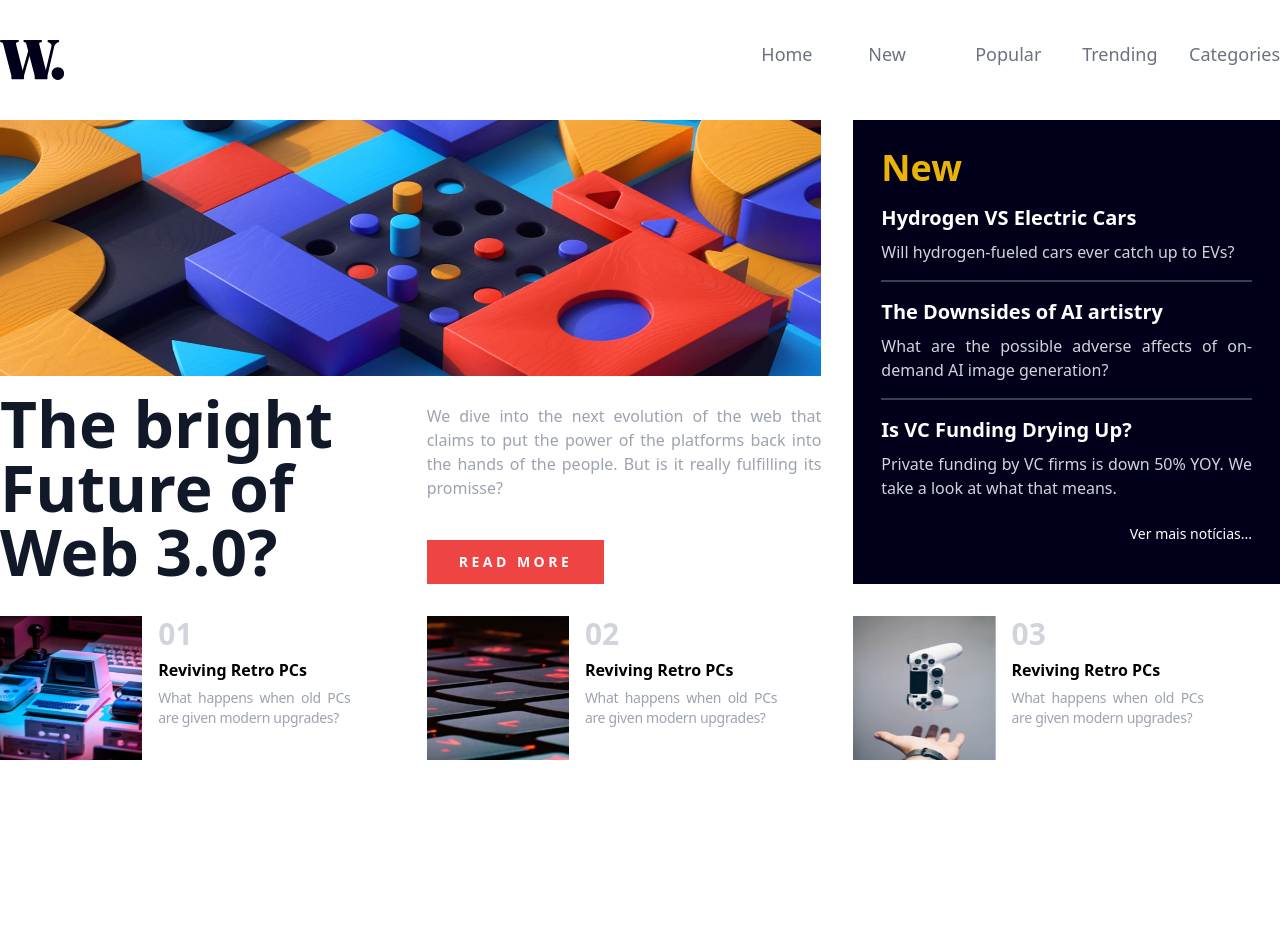
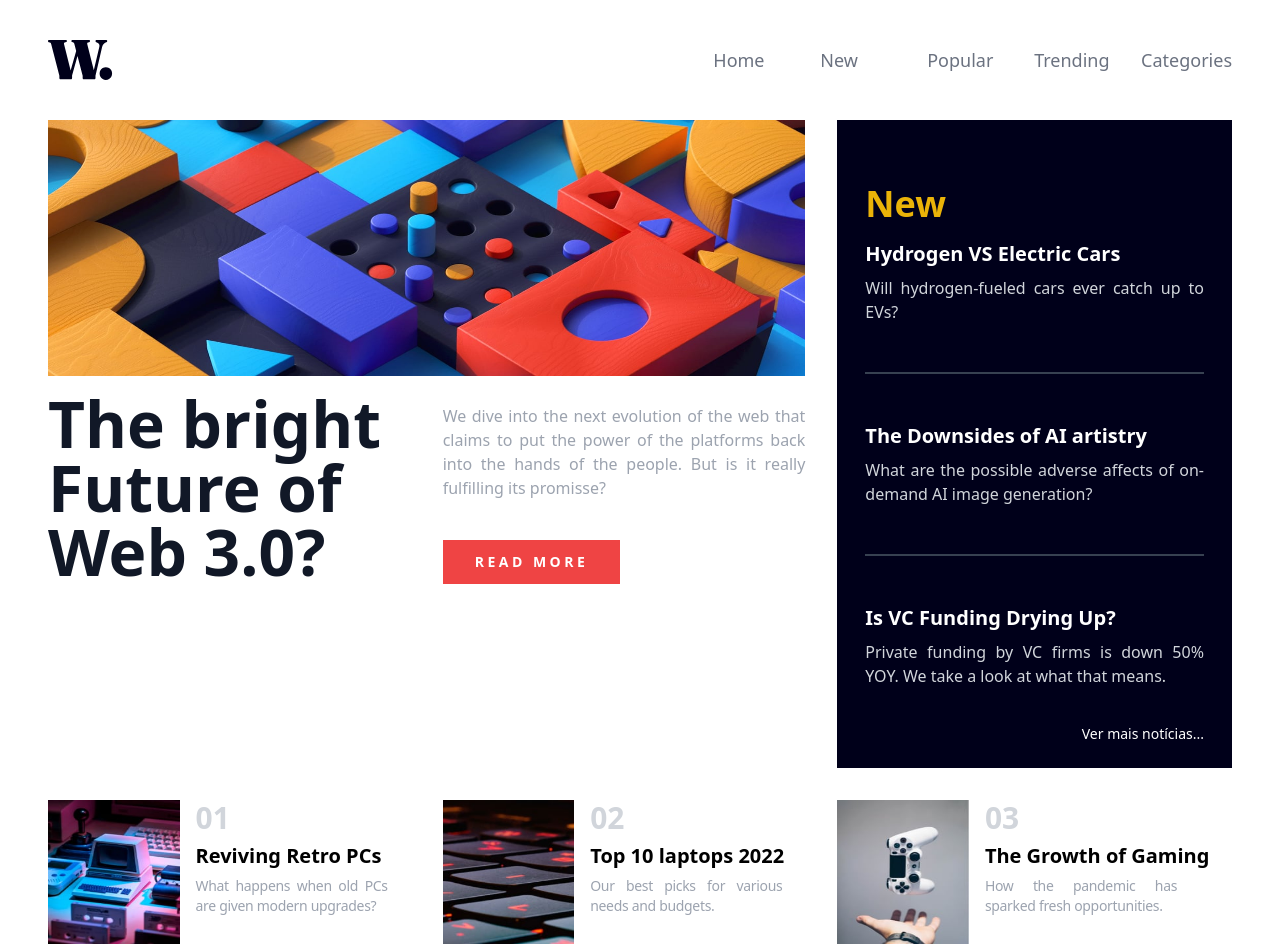
Before and after one commit to JknSantos/news-homepage-main, a plain HTML site: page index.html in a window 1280 px wide. Before the commit the page ends 800 px from the top, so only its background shows below. Drawn offline with nearby package versions, Linux system fonts and the light colour scheme.

Commit message:
Responsivo aplicado

```diff
--- a/index.html
+++ b/index.html
@@ -16,37 +16,41 @@
   </style>
 </head>
 <body>
-  <header>
-    <div class="max-w-screen-xl m-auto py-10 grid grid-cols-2"><!-- Navbar desktop -->
-        <div class="logo">
-          <img src="assets/images/logo.svg" alt="logo">
+  <header class="px-4">
+    <div class="max-w-screen-sm md:max-w-screen-md lg:max-w-screen-lg xl:max-w-screen-xl m-auto py-10 grid grid-cols-2 md:grid-cols-12 md:px-8"><!-- Navbar desktop -->
+        <div class="logo md:col-span-2">
+          <img src="assets/images/logo.svg" alt="logo" class="cursor-pointer">
         </div>
-        <div class=" grid justify-items-end"><!-- Navlist -->
-          <ul class="inline-grid grid-cols-5 gap-4">
-            <li class="text-lg text-gray-500"><a href="#">Home</a></li>
-            <li class="text-lg text-gray-500"><a href="#">New</a></li>
-            <li class="text-lg text-gray-500"><a href="#">Popular</a></li>
-            <li class="text-lg text-gray-500"><a href="#">Trending</a></li>
-            <li class="text-lg text-gray-500"><a href="#">Categories</a></li>
+        <div class=" grid justify-items-end md:col-span-8 md:col-end-13"><!-- Navlist -->
+          <div><!-- menu-hamburger -->
+            <img src="assets/images/icon-menu.svg" alt="menu-hamburger" class="block lg:hidden">
+          </div>
+
+          <ul class="hidden lg:inline-grid grid-cols-5 gap-4">
+            <li class="text-lg text-gray-500 hover:text-slate-400"><a href="#">Home</a></li>
+            <li class="text-lg text-gray-500 hover:text-slate-400"><a href="#">New</a></li>
+            <li class="text-lg text-gray-500 hover:text-slate-400"><a href="#">Popular</a></li>
+            <li class="text-lg text-gray-500 hover:text-slate-400"><a href="#">Trending</a></li>
+            <li class="text-lg text-gray-500 hover:text-slate-400"><a href="#">Categories</a></li>
           </ul>
         </div>
     </div>
   </header>
-  <main><!-- Conteúdo Principal -->
-    <div class="xl:max-w-screen-xl m-auto grid grid-cols-12"><!-- destaques -->
-      <section class="sm:col-span-12 lg:col-span-8 sm:relative mr-8"><!-- conteudo destaque-->
+  <main class="px-4"><!-- Conteúdo Principal -->
+    <div class="sm:max-w-screen-sm md:max-w-screen-md lg:max-w-screen-lg xl:max-w-screen-xl m-auto grid grid-cols-12 md:px-8"><!-- destaques -->
+      <section class="col-span-12 xl:col-span-8 sm:relative xl:mr-8"><!-- conteudo destaque-->
         <div class="h-64 object-cover"><!-- imagem destaque -->
           <img src="assets/images/image-web-3-desktop.jpg" alt="Image web desktop" class="w-full h-full">
         </div>
-        <div class="grid sm:grid-cols-1 lg:grid-cols-2 "><!-- conteúdos destaque-->
+        <div class="grid grid-cols-1 xl:grid-cols-2 "><!-- conteúdos destaque-->
           <div class="mt-4"><!-- Titulo -->
             <h1 class="sm:text-5xl xl:text-[4rem] xl:text-left text-gray-900 font-bold sm:text-center">
               The bright Future of Web 3.0?
             </h1>
           </div>
-          <div class="mt-4 pl-4 relative"><!-- parágrafo -->
+          <div class="mt-4 xl:pl-4 relative"><!-- parágrafo -->
             <p class="text-gray-400 text-justify sm:text-lg lg:text-base xl:pt-3">We dive into the next evolution of the web that claims to put the power of the platforms back into the hands of the people. But is it really fulfilling its promisse?</p>
-            <div class="sm:text-center lg:text-start xl:absolute xl:bottom-0"><!-- Button action -->
+            <div class="text-center xl:text-start xl:absolute xl:bottom-0"><!-- Button action -->
               <button class="sm:mt-6 px-8 py-3 bg-red-500 text-white text-sm font-bold uppercase tracking-[.25em] hover:bg-red-600">
                 Read More
               </button>
@@ -54,8 +58,8 @@
           </div>
         </div>
       </section>
-      <section style="background-color: #00001a;" class="col-span-4 col-start-9"><!-- Notícias recentes -->
-        <div class="p-7 relative"><!-- outros destaques -->
+      <section style="background-color: #00001a;" class="col-span-12 mt-8 xl:mt-0 xl:col-span-4 xl:col-start-9"><!-- Notícias recentes -->
+        <div class="p-7 relative md:py-16"><!-- outros destaques -->
           <h2 class="text-yellow-500 text-4xl font-bold">New</h2>
           <div class="my-4 cursor-pointer" ><!-- noticia 1 -->
             <div class="my-2"><!-- titulo noticia 1 -->
@@ -65,7 +69,7 @@
               <p class="text-gray-300 text-justify">Will hydrogen-fueled cars ever catch up to EVs?</p>
             </div>
           </div>
-          <div class="w-100 h-0.5 bg-gray-700"></div>
+          <div class="w-100 h-0.5 bg-gray-700 md:my-12"></div>
           <div class="my-4 cursor-pointer" ><!-- noticia 2 -->
             <div class="my-2"><!-- titulo noticia 2 -->
               <h3 class="text-white font-bold text-xl">The Downsides of AI artistry</h3>
@@ -74,7 +78,7 @@
               <p class="text-gray-300 text-justify">What are the possible adverse affects of on-demand AI image generation?</p>
             </div>
           </div>
-          <div class="w-100 h-0.5 bg-gray-700"></div>
+          <div class="w-100 h-0.5 bg-gray-700 md:my-12"></div>
           <div class="my-4 cursor-pointer" ><!-- noticia 3 -->
             <div class="my-2"><!-- titulo noticia 3 -->
               <h3 class="text-white font-bold text-xl">Is VC Funding Drying Up?</h3>
@@ -83,24 +87,24 @@
               <p class="text-gray-300 text-justify">Private funding by VC firms is down 50% YOY. We take a look at what that means.</p>
             </div>
           </div>
-          <div class="absolute right-7 bottom-0"><!-- Mais noticias -->
+          <div class="absolute right-7 bottom-0 md:bottom-6"><!-- Mais noticias -->
             <p class="text-white text-sm cursor-pointer hover:text-yellow-500"> Ver mais notícias...</p>
           </div>
         </div>
       </section>
     </div>
-    <div class="max-w-screen-xl m-auto mt-8 grid grid-cols-12"><!-- noticias de tecnologias -->
-      <section class="max-lg:col-span-6 xl:col-span-4">
-          <div class="grid grid-cols-6"><!-- noticia tec. 1 -->
-              <div class="col-span-2 max-h-36">
-                <img src="assets/images/image-retro-pcs.jpg" alt="retro" class="w-full h-full max-lg:max-w-[150px]">
+    <div class="sm:max-w-screen-sm md:max-w-screen-md lg:max-w-screen-lg xl:max-w-screen-xl m-auto mt-8 grid grid-cols-12 md:px-8"><!-- noticias de tecnologias -->
+      <section class="col-span-12 md:col-span-6 xl:col-span-4">
+          <div class="grid grid-cols-6 "><!-- noticia tec. 1 -->
+              <div class="col-span-2 md:col-span-2 lg:max-h-60 xl:col-span-2 xl:max-h-36">
+                <img src="assets/images/image-retro-pcs.jpg" alt="retro" class="w-full h-full max-w-[150px]">
               </div>
-              <div class="col-span-4 pl-4"><!-- conteudo tec. 1 -->
-                <div class="max-lg:text-4xl xl:text-3xl font-bold text-gray-300"><!-- indice -->
+              <div class="col-span-4 px-4"><!-- conteudo tec. 1 -->
+                <div class="text-3xl font-bold text-gray-300"><!-- indice -->
                   <span>01</span><!-- Indice -->
                 </div>
                 <div><!-- Titulo tec. 01 -->
-                  <h2 class="font-bold py-1.5 max-lg:text-xl">Reviving Retro PCs</h2>
+                  <h2 class="font-bold py-1.5 text-xl">Reviving Retro PCs</h2>
                 </div>
                 <div><!-- Texto tec. 01 -->
                   <p class="max-lg:text-lg xl:text-sm text-justify text-gray-400 max-w-[24ch] -tracking-[.02rem]">What happens when old PCs are given modern upgrades?</p>
@@ -108,38 +112,38 @@
               </div>
           </div>
       </section>
-      <section class="max-lg:col-span-6 xl:col-span-4">
-        <div class="grid grid-cols-6"><!-- noticia tec. 2 -->
-            <div class="col-span-2 max-h-36">
-              <img src="assets/images/image-top-laptops.jpg" alt="laptops" class="w-full h-full max-lg:max-w-[150px]">
+      <section class="col-span-12 my-8 md:col-span-6 md:my-0 xl:col-span-4 xl:my-0">
+        <div class="grid grid-cols-6 "><!-- noticia tec. 2 -->
+            <div class="col-span-2 md:col-span-2 lg:max-h-60 xl:col-span-2 xl:max-h-36">
+              <img src="assets/images/image-top-laptops.jpg" alt="laptops" class="w-full h-full max-w-[150px]">
             </div>
-            <div class="col-span-4 pl-4"><!-- conteudo tec. 2 -->
-              <div class="max-lg:text-4xl xl:text-3xl font-bold text-gray-300"><!-- indice -->
+            <div class="col-span-4 px-4"><!-- conteudo tec. 2 -->
+              <div class="text-3xl font-bold text-gray-300"><!-- indice -->
                 <span>02</span><!-- Indice -->
               </div>
               <div><!-- Titulo tec. 02 -->
-                <h2 class="font-bold py-1.5 max-lg:text-xl">Reviving Retro PCs</h2>
+                <h2 class="font-bold py-1.5 text-xl">Top 10 laptops 2022</h2>
               </div>
               <div><!-- Texto tec. 02 -->
-                <p class="max-lg:text-lg xl:text-sm text-justify text-gray-400 max-w-[24ch] -tracking-[.02rem]">What happens when old PCs are given modern upgrades?</p>
+                <p class="max-lg:text-lg xl:text-sm text-justify text-gray-400 max-w-[24ch] -tracking-[.02rem]">Our best picks for various needs and budgets.</p>
               </div>
             </div>
         </div>
       </section>
-    <section class="max-lg:col-span-6 xl:col-span-4">
+      <section class="col-span-12 xl:col-span-4 md:hidden xl:block">
         <div class="grid grid-cols-6"><!-- noticia tec. 3 -->
-          <div class="col-span-2 max-h-36">
-            <img src="assets/images/image-gaming-growth.jpg" alt="gaming" class="w-full h-full max-lg:max-w-[150px]">
+            <div class="col-span-2 md:col-span-2 lg:max-h-60 xl:col-span-2 xl:max-h-36">
+              <img src="assets/images/image-gaming-growth.jpg" alt="gaming" class="w-full h-full max-w-[150px]">
             </div>
-          <div class="col-span-4 pl-4"><!-- conteudo tec. 3 -->
-            <div class="max-lg:text-4xl xl:text-3xl font-bold text-gray-300"><!-- indice -->
+            <div class="col-span-4 px-4"><!-- conteudo tec. 3 -->
+              <div class="text-3xl font-bold text-gray-300"><!-- indice -->
                 <span>03</span><!-- Indice -->
               </div>
               <div><!-- Titulo tec. 03 -->
-              <h2 class="font-bold py-1.5 max-lg:text-xl">Reviving Retro PCs</h2>
+                <h2 class="font-bold py-1.5 text-xl">The Growth of Gaming</h2>
               </div>
               <div><!-- Texto tec. 03 -->
-              <p class="max-lg:text-lg xl:text-sm text-justify text-gray-400 max-w-[24ch] -tracking-[.02rem]">What happens when old PCs are given modern upgrades?</p>
+                <p class="max-lg:text-lg xl:text-sm text-justify text-gray-400 max-w-[24ch] -tracking-[.02rem]">How the pandemic has sparked fresh opportunities.</p>
               </div>
             </div>
         </div>
```
Lines whose indentation alone changed are shown as unchanged.
